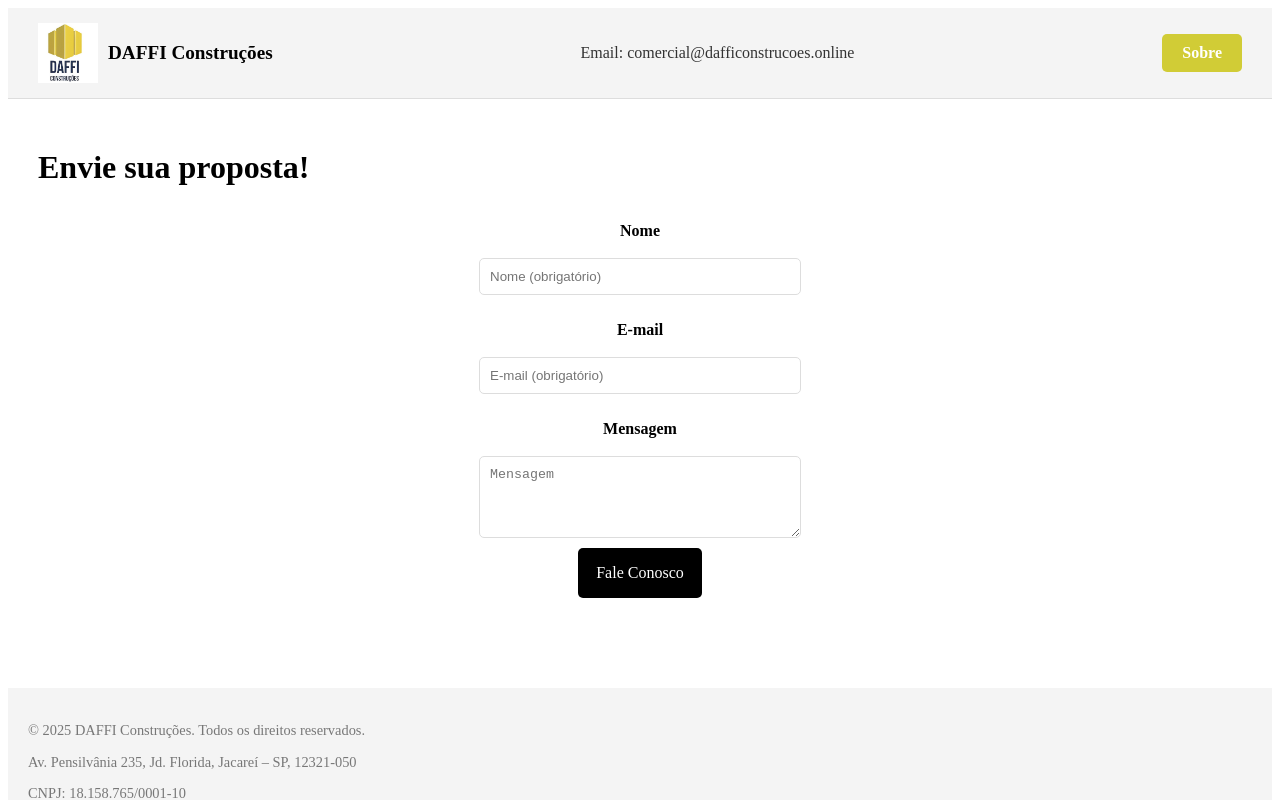
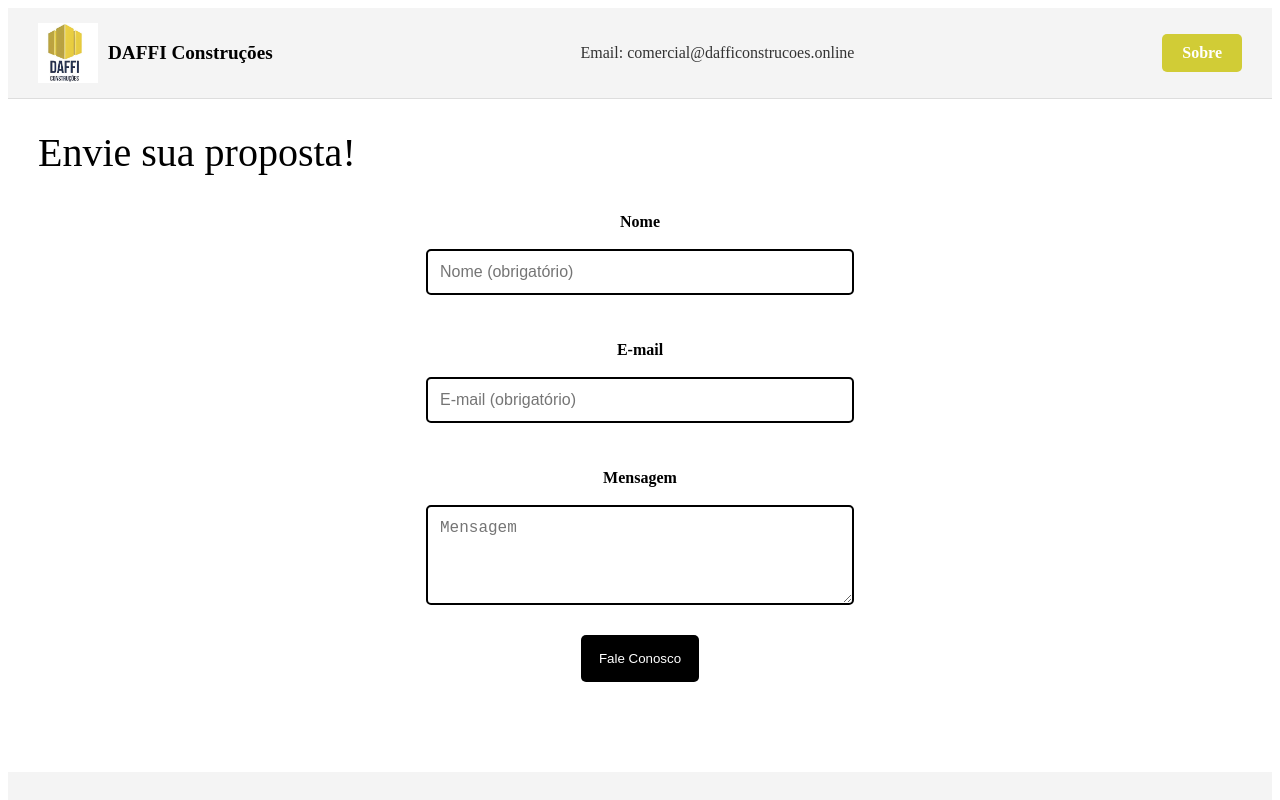
Before and after one commit to andremc331/app-DAFFI, a React (Create React App) app in the folder front/: page /faleconosco in a window 1280 px wide. Shown: the top 800 px of the page. Built offline with nearby package versions, Linux system fonts and the light colour scheme.

Commit message:
fale conosco

```diff
--- /dev/null
+++ b/front/src/components/Contato.tsx
@@ -0,0 +1,168 @@
+import React, { useState } from 'react';
+import styled from 'styled-components';
+
+const Contato = () => {
+  const [status, setStatus] = useState('');
+
+  const handleSubmit = async (e: React.FormEvent<HTMLFormElement>) => {
+    e.preventDefault();
+    const form = e.currentTarget;
+    const email = form.email.value;
+
+    if (!validateEmail(email)) {
+      setStatus('Por favor, insira um e-mail válido.');
+      return;
+    }
+
+    const data = new FormData(form);
+    const response = await fetch(form.action, {
+      method: form.method,
+      body: data,
+      headers: {
+        Accept: 'application/json',
+      },
+    });
+
+    if (response.ok) {
+      setStatus('Mensagem enviada com sucesso!');
+      form.reset();
+    } else {
+      setStatus('Ocorreu um erro. Tente novamente.');
+    }
+  };
+
+  const validateEmail = (email: string) => {
+    const regex = /^[^\s@]+@[^\s@]+\.[^\s@]+$/;
+    return regex.test(email);
+  };
+
+  return (
+    <Section4>
+      <Slogan>Envie sua proposta!</Slogan>
+      <Form
+        action="https://formspree.io/f/xqaelprn"
+        method="POST"
+        onSubmit={handleSubmit}
+      >
+        <Titulo>Nome</Titulo>
+        <Input type="text" name="nome" placeholder="Nome (obrigatório)" required />
+
+        <Titulo>E-mail</Titulo>
+        <Input type="email" name="email" placeholder="E-mail (obrigatório)" required />
+
+        <Titulo>Mensagem</Titulo>
+        <TextArea name="mensagem" placeholder="Mensagem" rows={4} required />
+
+        <Button3 type="submit">Fale Conosco</Button3>
+        {status && (
+          <StatusMessage success={status.includes('sucesso')}>
+            {status}
+          </StatusMessage>
+        )}
+      </Form>
+    </Section4>
+  );
+};
+
+export default Contato;
+
+const Titulo = styled.p`
+  color: black;
+  text-align: left;
+  margin-bottom: 8px;
+  font-weight: bold;
+
+  @media (max-width: 768px) {
+    font-size: 0.9rem;
+  }
+`;
+
+const Form = styled.form`
+  display: flex;
+  flex-direction: column;
+  align-items: center;
+  gap: 10px;
+  margin: 20px 0;
+
+  @media (max-width: 768px) {
+    gap: 8px;
+  }
+`;
+
+const Input = styled.input`
+  padding: 12px;
+  width: 100%;
+  max-width: 400px;
+  border: 2px solid black;
+  border-radius: 5px;
+  font-size: 1rem;
+  margin-bottom: 20px;
+
+  @media (max-width: 768px) {
+    padding: 10px;
+    font-size: 0.9rem;
+  }
+`;
+
+const TextArea = styled.textarea`
+  padding: 12px;
+  width: 100%;
+  max-width: 400px;
+  border: 2px solid black;
+  border-radius: 5px;
+  font-size: 1rem;
+  margin-bottom: 20px;
+
+  @media (max-width: 768px) {
+    padding: 10px;
+    font-size: 0.9rem;
+  }
+`;
+
+const Section4 = styled.section`
+  background-color: #ffffff;
+  padding: 30px;
+  color: black;
+
+  @media (max-width: 768px) {
+    padding: 20px 10px;
+  }
+`;
+
+const Slogan = styled.h1`
+  font-size: 2.5rem;
+  color: #000000;
+  font-family: "Serif Bold";
+  font-weight: lighter;
+  margin: 0%;
+  line-height: 1.2;
+
+  @media (max-width: 768px) {
+    font-size: 2rem;
+  }
+`;
+
+const Button3 = styled.button`
+  padding: 16px 18px;
+  background-color: #000000;
+  color: #fff;
+  text-decoration: none;
+  border-radius: 5px;
+  cursor: pointer;
+  border: none;
+  &:hover {
+    background-color: #c4bc32;
+  }
+
+  @media (max-width: 768px) {
+    padding: 10px 15px;
+    font-size: 0.9rem;
+  }
+`;
+
+const StatusMessage = styled.p.attrs<{ success?: boolean }>((props) => ({
+  className: props.success ? "success" : "error",
+}))`
+  font-size: 1rem;
+  margin-top: 10px;
+`;
--- a/front/src/pages/FaleConosco.tsx
+++ b/front/src/pages/FaleConosco.tsx
@@ -1,13 +1,14 @@
 import React from "react";
 import styled from "styled-components";
 import DAFFI from "../images/DAFFI logo.jpg"
+import Contato from "../components/Contato";
 
 
-const Slogan = styled.h1`
-  font-size: 2rem;
-  color: #000000;
-  margin: 20px 0;
-`;
+// const Slogan = styled.h1`
+//   font-size: 2rem;
+//   color: #000000;
+//   margin: 20px 0;
+// `;
 
 // const Section = styled.section`
 //   margin: 40px 0;
@@ -19,20 +20,20 @@ const Slogan = styled.h1`
 //   margin: 10px 0 30px;
 // `;
 
-const Input = styled.input`
-  padding: 10px;
-  width: 300px;
-  border: 1px solid #ddd;
-  border-radius: 5px;
-`;
+// const Input = styled.input`
+//   padding: 10px;
+//   width: 300px;
+//   border: 1px solid #ddd;
+//   border-radius: 5px;
+// `;
 
-const TextArea = styled.textarea`
-  padding: 10px;
-  width: 300px;
-  border: 1px solid #ddd;
-  border-radius: 5px;
-  resize: vertical;
-`;
+// const TextArea = styled.textarea`
+//   padding: 10px;
+//   width: 300px;
+//   border: 1px solid #ddd;
+//   border-radius: 5px;
+//   resize: vertical;
+// `;
 
 const Footer = styled.footer`
   margin-top: 40px;
@@ -42,13 +43,13 @@ const Footer = styled.footer`
   padding: 20px;
 `;
 
-const Form = styled.form`
-  display: flex;
-  flex-direction: column;
-  align-items: center;
-  gap: 10px;
-  margin: 20px 0;
-`;
+// const Form = styled.form`
+//   display: flex;
+//   flex-direction: column;
+//   align-items: center;
+//   gap: 10px;
+//   margin: 20px 0;
+// `;
 
 const Button = styled.a`
   padding: 10px 20px;
@@ -81,43 +82,43 @@ const Contact = styled.div`
   color: #333;
 `;
 
-const Section4 = styled.section`
-  background-color: #ffffff;
-  padding: 30px;
-  color: white;
+// const Section4 = styled.section`
+//   background-color: #ffffff;
+//   padding: 30px;
+//   color: white;
 
-  @media (max-width: 768px) {
-    padding: 20px 10px;
-  }
-`;
+//   @media (max-width: 768px) {
+//     padding: 20px 10px;
+//   }
+// `;
 
-const Titulo = styled.p`
-  color: black;
-  text-align: left;
-  margin-bottom: 8px;
-  font-weight: bold;
+// const Titulo = styled.p`
+//   color: black;
+//   text-align: left;
+//   margin-bottom: 8px;
+//   font-weight: bold;
 
-  @media (max-width: 768px) {
-    font-size: 0.9rem;
-  }
-`;
+//   @media (max-width: 768px) {
+//     font-size: 0.9rem;
+//   }
+// `;
 
-const Button3 = styled.a`
-  padding: 16px 18px;
-  background-color: #000000;
-  color: #fff;
-  text-decoration: none;
-  border-radius: 5px;
-  cursor: pointer;
-  &:hover {
-    background-color: #000000;
-  }
+// const Button3 = styled.a`
+//   padding: 16px 18px;
+//   background-color: #000000;
+//   color: #fff;
+//   text-decoration: none;
+//   border-radius: 5px;
+//   cursor: pointer;
+//   &:hover {
+//     background-color: #000000;
+//   }
 
-  @media (max-width: 768px) {
-    padding: 10px 15px;
-    font-size: 0.9rem;
-  }
-`;
+//   @media (max-width: 768px) {
+//     padding: 10px 15px;
+//     font-size: 0.9rem;
+//   }
+// `;
 
 const FaleConosco: React.FC = () => {
     return (
@@ -133,21 +134,7 @@ const FaleConosco: React.FC = () => {
   <Button href="/sobre">Sobre</Button>
 </Header>
 
-<Section4>
-        <Slogan>Envie sua proposta!</Slogan>
-        <Form action="https://formspree.io/f/xqaelprn" method="POST">
-        <Titulo>Nome</Titulo>
-          <Input type="text" placeholder="Nome (obrigatório)" required />
-
-          <Titulo>E-mail</Titulo>
-          <Input type="email" placeholder="E-mail (obrigatório)" required />
-
-          <Titulo>Mensagem</Titulo>
-          <TextArea placeholder="Mensagem" rows={4} required />
-
-          <Button3 type="submit">Fale Conosco</Button3>
-        </Form>
-      </Section4>
+<Contato></Contato>
 
       <Footer>
         <p>© 2025 DAFFI Construções. Todos os direitos reservados.</p>
--- a/front/src/pages/HomePage.tsx
+++ b/front/src/pages/HomePage.tsx
@@ -14,6 +14,7 @@ import salaImg from "../images/sala.jpg";
 import fundacaoImg from "../images/fundacao.jpg";
 import telhadoImg from "../images/telhado.jpg"
 import DAFFI from "../images/logo.jpg"
+import Contato from "../components/Contato";
 
 
 const HomePageContainer = styled.div`
@@ -147,15 +148,15 @@ const Section3 = styled.section`
   }
 `;
 
-const Section4 = styled.section`
-  background-color: #ffffff;
-  padding: 30px;
-  color: white;
+// const Section4 = styled.section`
+//   background-color: #ffffff;
+//   padding: 30px;
+//   color: white;
 
-  @media (max-width: 768px) {
-    padding: 20px 10px;
-  }
-`;
+//   @media (max-width: 768px) {
+//     padding: 20px 10px;
+//   }
+// `;
 
 const Slogan = styled.h1`
   font-size: 2.5rem;
@@ -275,47 +276,47 @@ const Quote2 = styled.blockquote`
   }
 `;
 
-const Form = styled.form`
-  display: flex;
-  flex-direction: column;
-  align-items: center;
-  gap: 10px;
-  margin: 20px 0;
+// const Form = styled.form`
+//   display: flex;
+//   flex-direction: column;
+//   align-items: center;
+//   gap: 10px;
+//   margin: 20px 0;
 
-  @media (max-width: 768px) {
-    gap: 8px;
-  }
-`;
+//   @media (max-width: 768px) {
+//     gap: 8px;
+//   }
+// `;
 
-const Input = styled.input`
-  padding: 12px;
-  width: 100%;
-  max-width: 400px;
-  border: 2px solid black;
-  border-radius: 5px;
-  font-size: 1rem;
-  margin-bottom: 20px;
+// const Input = styled.input`
+//   padding: 12px;
+//   width: 100%;
+//   max-width: 400px;
+//   border: 2px solid black;
+//   border-radius: 5px;
+//   font-size: 1rem;
+//   margin-bottom: 20px;
 
-  @media (max-width: 768px) {
-    padding: 10px;
-    font-size: 0.9rem;
-  }
-`;
+//   @media (max-width: 768px) {
+//     padding: 10px;
+//     font-size: 0.9rem;
+//   }
+// `;
 
-const TextArea = styled.textarea`
-  padding: 12px;
-  width: 100%;
-  max-width: 400px;
-  border: 2px solid black;
-  border-radius: 5px;
-  font-size: 1rem;
-  margin-bottom: 20px;
+// const TextArea = styled.textarea`
+//   padding: 12px;
+//   width: 100%;
+//   max-width: 400px;
+//   border: 2px solid black;
+//   border-radius: 5px;
+//   font-size: 1rem;
+//   margin-bottom: 20px;
 
-  @media (max-width: 768px) {
-    padding: 10px;
-    font-size: 0.9rem;
-  }
-`;
+//   @media (max-width: 768px) {
+//     padding: 10px;
+//     font-size: 0.9rem;
+//   }
+// `;
 
 const Footer = styled.footer`
   margin-top: 40px;
@@ -330,16 +331,16 @@ const Footer = styled.footer`
   }
 `;
 
-const Titulo = styled.p`
-  color: black;
-  text-align: left;
-  margin-bottom: 8px;
-  font-weight: bold;
+// const Titulo = styled.p`
+//   color: black;
+//   text-align: left;
+//   margin-bottom: 8px;
+//   font-weight: bold;
 
-  @media (max-width: 768px) {
-    font-size: 0.9rem;
-  }
-`;
+//   @media (max-width: 768px) {
+//     font-size: 0.9rem;
+//   }
+// `;
 
 const HomePage: React.FC = () => {
   return (
@@ -463,21 +464,7 @@ const HomePage: React.FC = () => {
       </Section3>
 
 
-      <Section4>
-        <Slogan>Envie sua proposta!</Slogan>
-        <Form action="https://formspree.io/f/xqaelprn" method="POST">
-        <Titulo>Nome</Titulo>
-          <Input type="text" placeholder="Nome (obrigatório)" required />
-
-          <Titulo>E-mail</Titulo>
-          <Input type="email" placeholder="E-mail (obrigatório)" required />
-
-          <Titulo>Mensagem</Titulo>
-          <TextArea placeholder="Mensagem" rows={4} required />
-
-          <Button3 type="submit">Fale Conosco</Button3>
-        </Form>
-      </Section4>
+<Contato></Contato>
 
       <Footer>
         <p>© 2025 DAFFI Construções. Todos os direitos reservados.</p>
```
